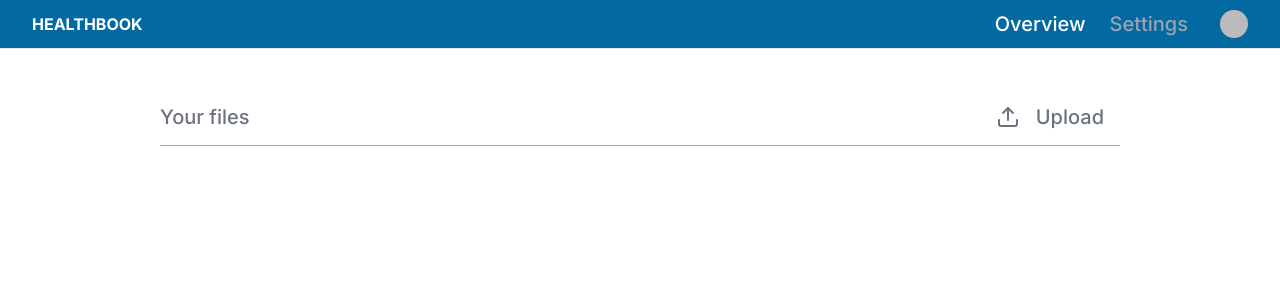
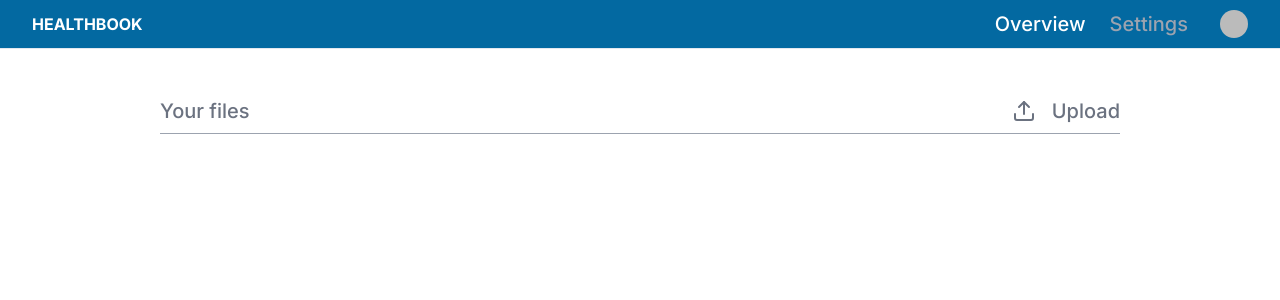
Before and after one commit to blu3IceCube/healthbook-v2.0, a Next.js app: page / in a window 1280 px wide. Shown: the top 300 px of the page. Built offline with nearby package versions, Linux system fonts and the light colour scheme; no server answers; sample sign-in values are in the browser's storage; some icons are missing.

Commit message:
refactoring

```diff
--- a/app/(root)/page.tsx
+++ b/app/(root)/page.tsx
@@ -9,6 +9,7 @@ import { Upload } from "lucide-react";
 import { useEffect } from "react";
 import { redirect } from "next/navigation";
 import { useRouter } from "next/router";
+import Link from "next/link";
 
 export default function Home() {
   const router = useRouter();
@@ -18,14 +19,13 @@ export default function Home() {
       <div className="m-auto w-9/12">
         <div className="flex items-center justify-between mt-12 mb-2">
           <h1 className="text-xl font-medium text-gray-500">Your files</h1>
-          <Button
+          <Link
             className="flex items-center justify-between gap-4 text-xl font-medium text-gray-500"
-            onClick={() => router.push("/upload")}
-            variant="ghost"
+            href="/upload"
           >
             <Upload />
             Upload
-          </Button>
+          </Link>
         </div>
         <Separator className="bg-gray-400" />
       </div>
```
